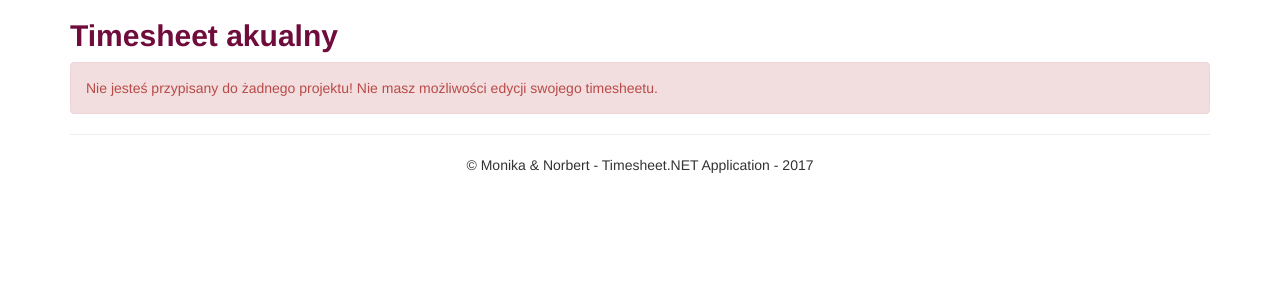
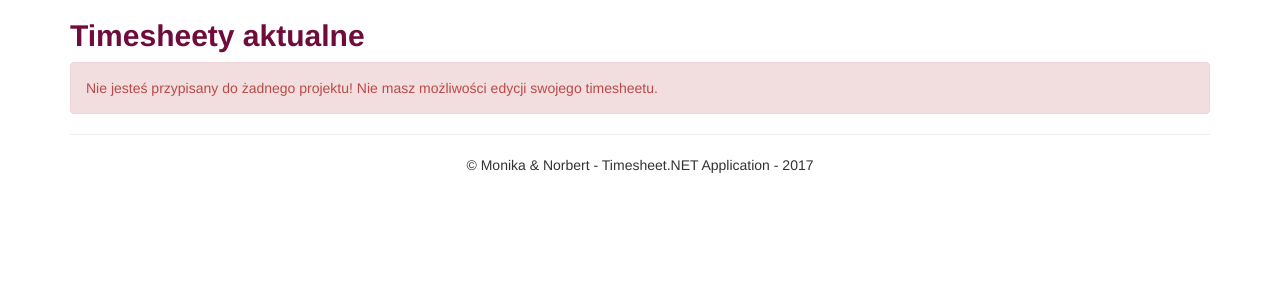
Before and after one commit to Norbitor/timesheet-net, an ASP.NET MVC app: template timesheet-net/timesheet-net/Views/Timesheet/Current.cshtml in a window 1280 px wide. Shown: the part 51-351 px from the top of the page. Run offline with ASP.NET Core 8 and stand-ins for ASP.NET MVC 5, Linux system fonts and the light colour scheme; the template is opened without the code that fills it, so the values that code supplies are empty; the project's own start-up code is not run, and a stand-in starts its controllers and pages; some libraries are stand-ins or nearby versions.

Commit message:
Drobne poprawki w tytułach stron i w alercie

```diff
--- a/timesheet-net/timesheet-net/Views/Account/Edit.cshtml
+++ b/timesheet-net/timesheet-net/Views/Account/Edit.cshtml
@@ -20,7 +20,7 @@
         {
             <div>
                 <div class="alert alert-success">
-                    Hasło zostało pomyślnie zmienione!
+                    Dane zostały pomyślnie zmienione!
                 </div>
             </div>
         }
--- a/timesheet-net/timesheet-net/Views/Timesheet/Current.cshtml
+++ b/timesheet-net/timesheet-net/Views/Timesheet/Current.cshtml
@@ -4,7 +4,7 @@
     ViewBag.Title = "Timesheety aktualne";
 }
 
-<h2 style="color:#6f0c3b"><b>Timesheet akualny</b></h2>
+<h2 style="color:#6f0c3b"><b>Timesheety aktualne</b></h2>
 
 @if (Model.Count() == 0)
 {
--- a/timesheet-net/timesheet-net/Views/Timesheet/Disapproved.cshtml
+++ b/timesheet-net/timesheet-net/Views/Timesheet/Disapproved.cshtml
@@ -4,7 +4,7 @@
     ViewBag.Title = "Timesheety odrzucone";
 }
 
-<h2 style="color:#6f0c3b"><b>Timesheet odrzucony</b></h2>
+<h2 style="color:#6f0c3b"><b>Timesheety odrzucone</b></h2>
 
 @if (Model.Count() == 0)
 {
```
